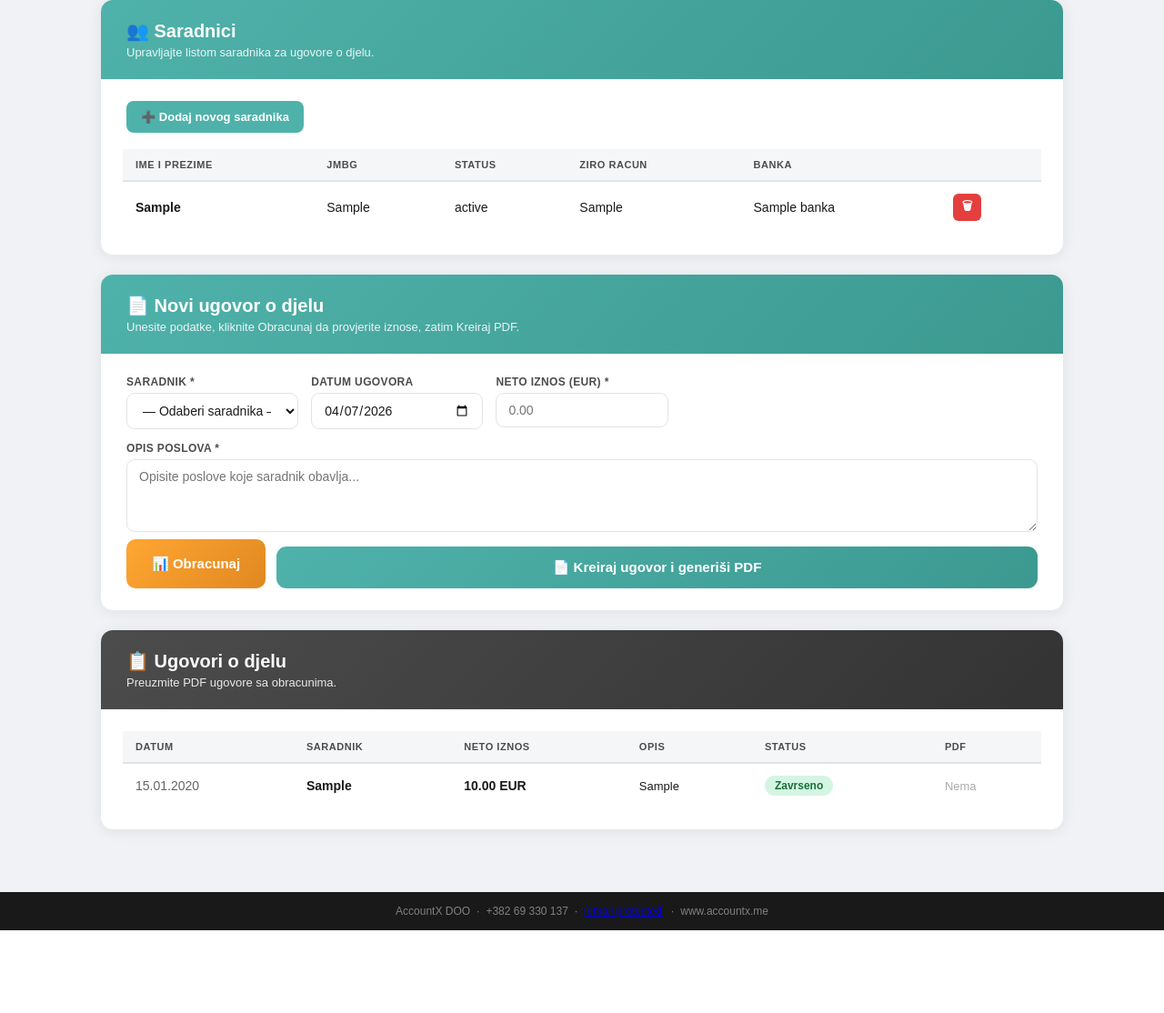
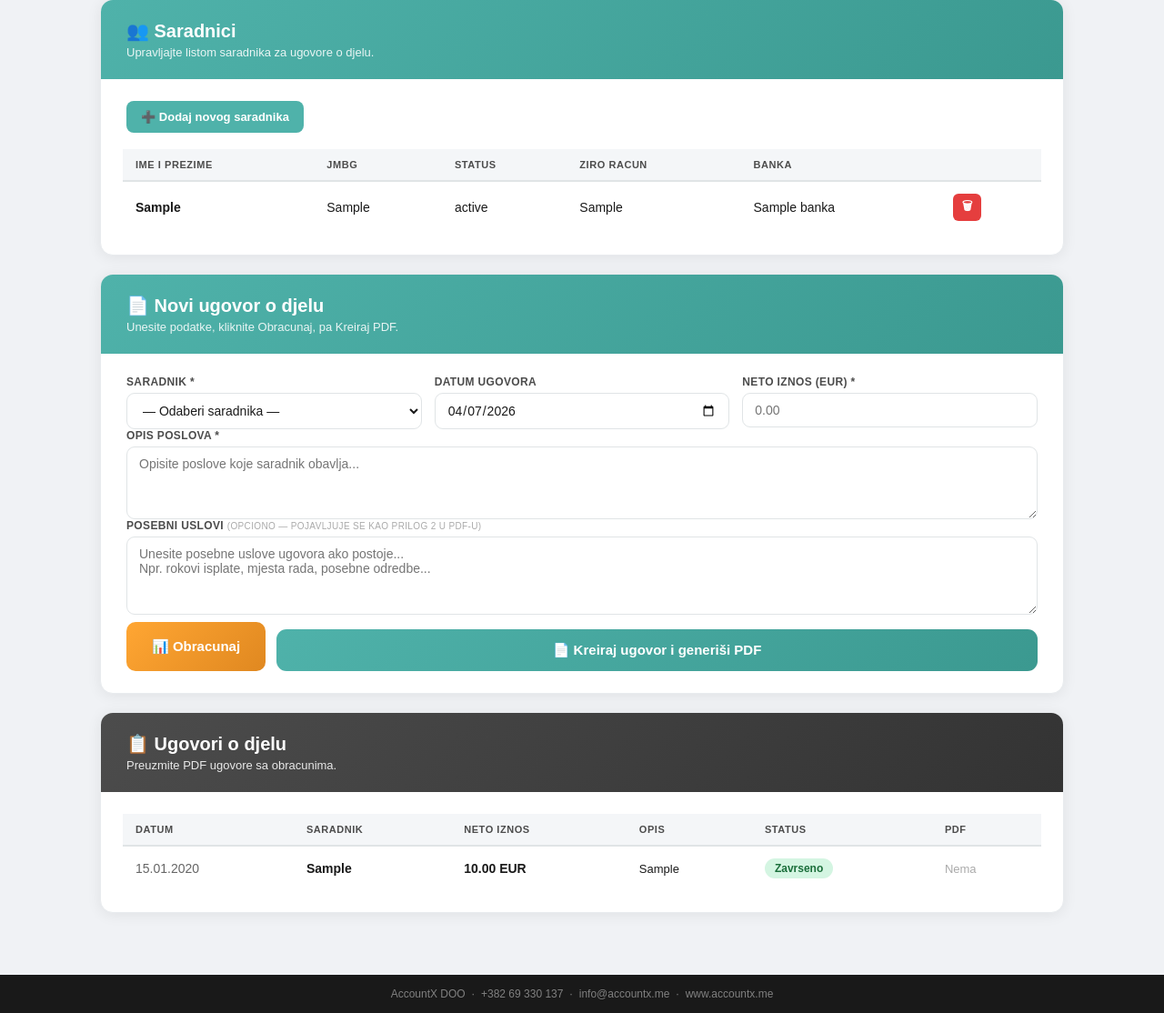
Before and after one commit to ivana-cmd/accountx-portal, a Flask app: page /honorari in a window 1280 px wide. Shown: the part 96-1210 px from the top of the page at 91% size. Before the commit the page ends 1119 px from the top, so only its background shows below. Run offline with Flask 3, Linux system fonts and the light colour scheme; the visitor is signed in with stand-in values (Sample User, id 1); a database or web service that is not in the repository returns one stand-in record (values such as "Sample title"); some libraries are stand-ins or nearby versions.

Commit message:
Add files via upload

```diff
--- a/templates/honorari.html
+++ b/templates/honorari.html
@@ -99,10 +99,11 @@
     <div class="card">
       <div class="card-header">
         <h2>&#128196; Novi ugovor o djelu</h2>
-        <p>Unesite podatke, kliknite Obracunaj da provjerite iznose, zatim Kreiraj PDF.</p>
+        <p>Unesite podatke, kliknite Obracunaj, pa Kreiraj PDF.</p>
       </div>
       <div class="card-body">
-        <form method="post" action="{{ url_for('honorar_zahtjev_add') }}" id="honorar-form">
+        <form method="post" action="{{ url_for('honorar_zahtjev_add') }}">
+
           <div class="form-row">
             <div class="field">
               <label>Saradnik *</label>
@@ -123,16 +124,32 @@
               <input name="neto_iznos" id="neto_inp" type="number" step="0.01" min="0.01"
                      placeholder="0.00" required>
             </div>
+          </div>
+
+          <div class="form-row">
             <div class="field full">
               <label>Opis poslova *</label>
-              <textarea name="opis_poslova" rows="3" required placeholder="Opisite poslove koje saradnik obavlja..."></textarea>
+              <textarea name="opis_poslova" rows="3" required
+                        placeholder="Opisite poslove koje saradnik obavlja..."></textarea>
             </div>
           </div>
 
-          <!-- OBRACUN BOX -->
+          <div class="form-row">
+            <div class="field full">
+              <label>Posebni uslovi <small style="color:#aaa;font-weight:400;">(opciono — pojavljuje se kao Prilog 2 u PDF-u)</small></label>
+              <textarea name="posebni_uslovi" id="posebni_uslovi" rows="4"
+                        placeholder="Unesite posebne uslove ugovora ako postoje...&#10;Npr. rokovi isplate, mjesta rada, posebne odredbe..."></textarea>
+            </div>
+          </div>
+
+          <!-- OBRACUN BOX — pocinje sakriven -->
           <div id="obracun-box" style="display:none;background:#f8f9fa;border:1px solid #e0e4e6;border-radius:12px;padding:20px;margin:16px 0;">
             <strong style="font-size:14px;color:#4C4C4C;">&#128202; Obracun honorara</strong>
             <div style="display:grid;grid-template-columns:repeat(auto-fit,minmax(130px,1fr));gap:12px;margin-top:14px;">
+              <div>
+                <label style="font-size:12px;color:#888;display:block;">Neto iznos</label>
+                <div id="o_neto" style="font-size:16px;font-weight:700;color:#191919;">—</div>
+              </div>
               <div>
                 <label style="font-size:12px;color:#888;display:block;">Bruto</label>
                 <div id="o_bruto" style="font-size:16px;font-weight:700;color:#191919;">—</div>
@@ -142,22 +159,23 @@
                 <div id="o_osnovica" style="font-size:16px;font-weight:700;color:#191919;">—</div>
               </div>
               <div>
-                <label style="font-size:12px;color:#888;display:block;">Porez</label>
+                <label style="font-size:12px;color:#888;display:block;">Porez (15%)</label>
                 <div id="o_porez" style="font-size:16px;font-weight:700;color:#191919;">—</div>
               </div>
               <div>
-                <label style="font-size:12px;color:#888;display:block;">PIO</label>
+                <label style="font-size:12px;color:#888;display:block;">PIO (20.5%)</label>
                 <div id="o_pio" style="font-size:16px;font-weight:700;color:#191919;">—</div>
               </div>
               <div>
-                <label style="font-size:12px;color:#888;display:block;">Prirez</label>
+                <label style="font-size:12px;color:#888;display:block;">Prirez (15%)</label>
                 <div id="o_prirez" style="font-size:16px;font-weight:700;color:#191919;">—</div>
               </div>
-              <div style="background:#e8f5f4;border-radius:8px;padding:8px;">
-                <label style="font-size:12px;color:#4FB2AA;display:block;">Ukupan odliv</label>
-                <div id="o_odliv" style="font-size:18px;font-weight:700;color:#4FB2AA;">—</div>
+              <div style="background:#e8f5f4;border-radius:8px;padding:8px;grid-column:span 2;">
+                <label style="font-size:12px;color:#4FB2AA;display:block;">Ukupan odliv sa racuna</label>
+                <div id="o_odliv" style="font-size:20px;font-weight:700;color:#4FB2AA;">—</div>
               </div>
             </div>
+            <p id="o_napomena" style="font-size:12px;color:#aaa;margin-top:10px;"></p>
           </div>
 
           <!-- DUGMAD -->
@@ -170,6 +188,7 @@
               &#128196; Kreiraj ugovor i generiši PDF
             </button>
           </div>
+
         </form>
       </div>
     </div>
@@ -242,29 +261,43 @@
 
   </main>
   <footer class="footer">
-    <p>AccountX DOO &nbsp;·&nbsp; +382 69 330 137 &nbsp;·&nbsp; <a href="/cdn-cgi/l/email-protection" class="__cf_email__" data-cfemail="7b12151d143b1a1818140e150f0355161e">[email&#160;protected]</a> &nbsp;·&nbsp; www.accountx.me</p>
+    <p>AccountX DOO &nbsp;·&nbsp; +382 69 330 137 &nbsp;·&nbsp; info@accountx.me &nbsp;·&nbsp; www.accountx.me</p>
   </footer>
 </div>
 
-<script data-cfasync="false" src="/cdn-cgi/scripts/5c5dd728/cloudflare-static/email-decode.min.js"></script><script>
+<script>
 function fmt(v) {
   return parseFloat(v).toLocaleString('de-DE', {minimumFractionDigits:2, maximumFractionDigits:2}) + ' EUR';
 }
 
 function obracunaj() {
-  var neto = parseFloat(document.getElementById('neto_inp').value) || 0;
-  var sel  = document.getElementById('sar_sel');
-  var box  = document.getElementById('obracun-box');
+  var netoEl = document.getElementById('neto_inp');
+  var selEl  = document.getElementById('sar_sel');
+  var box    = document.getElementById('obracun-box');
 
-  if (neto <= 0 || sel.selectedIndex <= 0) {
-    alert('Odaberite saradnika i unesite neto iznos.');
+  var neto = parseFloat(netoEl.value);
+
+  if (!neto || neto <= 0) {
+    netoEl.style.borderColor = 'red';
+    netoEl.focus();
     return;
   }
+  netoEl.style.borderColor = '';
 
-  var status = sel.options[sel.selectedIndex].getAttribute('data-status') || 'zaposlen/a';
+  if (!selEl.value) {
+    selEl.style.borderColor = 'red';
+    selEl.focus();
+    return;
+  }
+  selEl.style.borderColor = '';
+
+  var statusOpt = selEl.options[selEl.selectedIndex];
+  var status    = statusOpt ? (statusOpt.getAttribute('data-status') || '') : '';
+  var nezaposlen = status.toLowerCase().indexOf('nezaposlen') >= 0;
 
   var bruto, osnovica, porez, pio, prirez, odliv;
-  if (status.toLowerCase().indexOf('nezaposlen') >= 0) {
+
+  if (nezaposlen) {
     bruto    = neto / 0.7515;
     osnovica = bruto * 0.7;
     porez    = osnovica * 0.15;
@@ -280,13 +313,25 @@ function obracunaj() {
     odliv    = neto + porez + prirez;
   }
 
+  document.getElementById('o_neto').textContent     = fmt(neto);
   document.getElementById('o_bruto').textContent    = fmt(bruto);
   document.getElementById('o_osnovica').textContent = fmt(osnovica);
   document.getElementById('o_porez').textContent    = fmt(porez);
-  document.getElementById('o_pio').textContent      = pio > 0 ? fmt(pio) : '—';
+  document.getElementById('o_pio').textContent      = nezaposlen ? fmt(pio) : '— (zaposlen)';
   document.getElementById('o_prirez').textContent   = fmt(prirez);
   document.getElementById('o_odliv').textContent    = fmt(odliv);
+  document.getElementById('o_napomena').textContent =
+    nezaposlen ? 'Nezaposleno lice: PIO 20,5% se placuje.' : 'Zaposleno lice: PIO ne ide na teret poslodavca.';
 
   box.style.display = 'block';
   box.style.border  = '2px solid #4FB2AA';
-  box.scrollIntoView({behavior:'smooth', b
+  box.scrollIntoView({behavior: 'smooth', block: 'nearest'});
+}
+
+document.addEventListener('DOMContentLoaded', function() {
+  var d = document.getElementById('datum_inp');
+  if (d && !d.value) d.value = new Date().toISOString().slice(0,10);
+});
+</script>
+</body>
+</html>
```
